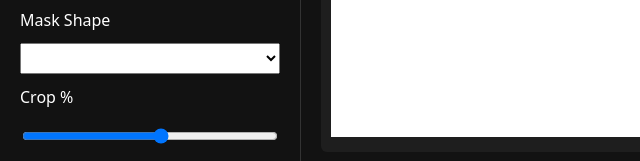
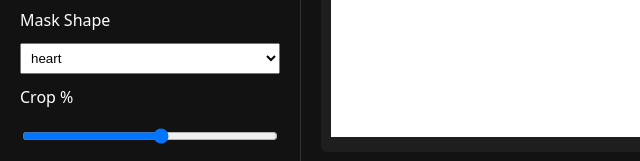
Before and after one commit to meekste10/QR-Camo, a plain HTML site: page index.html in a window 1280 px wide. Shown: the part 335-496 px from the top of the page, 0-640 px from the left. Drawn offline with Linux system fonts and the light colour scheme; a script that the page names is missing.

Commit message:
Add mask shape options to the select dropdown

```diff
--- a/index.html
+++ b/index.html
@@ -24,8 +24,16 @@
 <input type="file" id="qrUpload" accept="image/*">
 
 <label>Mask Shape</label>
-<select id="maskSelect"></select>
-
+<select id="maskSelect">
+  <option value="heart">heart</option>
+  <option value="house">house</option>
+  <option value="tag">tag</option>
+  <option value="star">star</option>
+  <option value="pizza">pizza</option>
+  <option value="mug">mug</option>
+  <option value="tree">tree</option>
+  <option value="turtle">turtle</option>
+</select>
 <label>Crop %</label>
 <input type="range" id="cropSlider" min="0" max="40" value="22">
 
```
